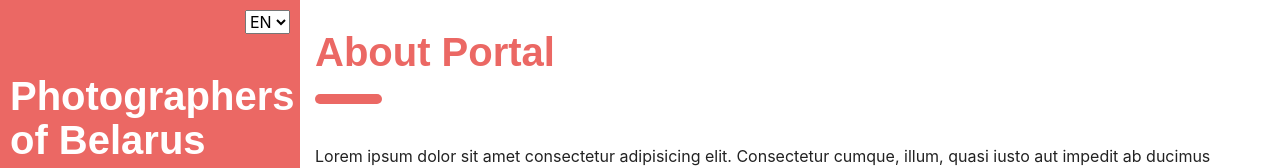
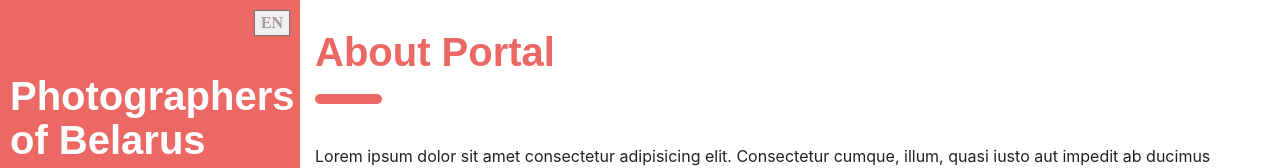
Before and after one commit to rss-group22/culture-portal, a React app: page / in a window 1280 px wide. Shown: the top 168 px of the page. Built offline with nearby package versions, Linux system fonts and the light colour scheme; a web font is replaced by a local one.

Commit message:
feat: add styles for language selection

```diff
--- a/src/components/Aside/Language.scss
+++ b/src/components/Aside/Language.scss
@@ -1,3 +1,21 @@
-.home__aside_lang {
-
+.aside__lang select,
+.aside__lang option {
+    font-family: Poppins;
+    font-style: normal;
+    font-weight: 600;
+    font-size: 16px;
+    color: rgb(167, 154, 154);
+    outline: 0;
+    cursor: pointer;
+    padding-left: 5px;
+    padding-right: 5px;
+    text-align: center;
 }
+.aside__lang option {
+    width: 50px;
+}
+.aside__lang select {
+    -webkit-appearance: none;
+    -moz-appearance: none;
+    appearance: none;
+}
```
